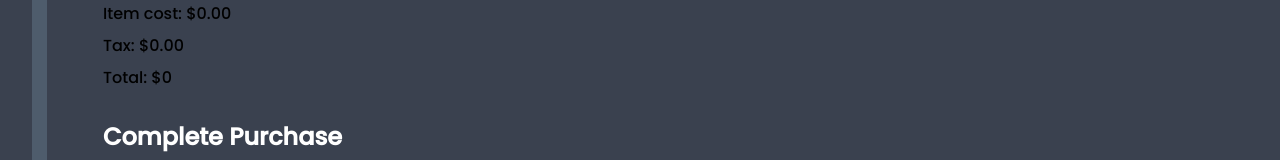
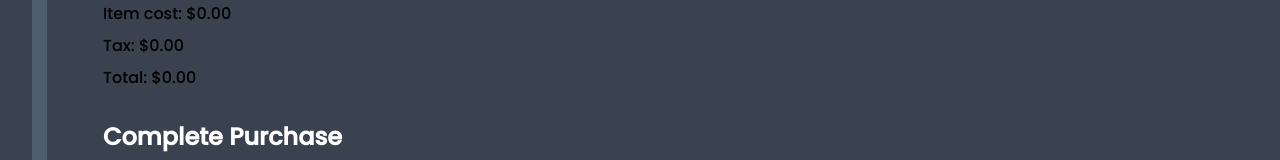
Before and after one commit to Prd46/idm364-prd46, a SvelteKit app: page /cartPage in a window 1280 px wide. Shown: the part 343-503 px from the top of the page. Built offline with nearby package versions, Linux system fonts and the light colour scheme.

Commit message:
Added to fixed

```diff
--- a/src/routes/cartPage/+page.svelte
+++ b/src/routes/cartPage/+page.svelte
@@ -8,6 +8,8 @@
     $: itemNumbers = $cart.length;
 
     $: addedTax = totalCost * .07;
+
+    $: totalTotal = totalCost + addedTax;
 
     function clearCart() {
       // console.log("clearing cart");
@@ -36,7 +38,7 @@
     {/if}
     <p>Item cost: ${totalCost.toFixed(2)}</p>
     <p>Tax: ${addedTax.toFixed(2)}</p>
-    <p>Total: ${totalCost + addedTax}</p>
+    <p>Total: ${totalTotal.toFixed(2)}</p>
     <button on:click={clearCart}><h3>Complete Purchase</h3></button>
   </ul>
   <style>
```
